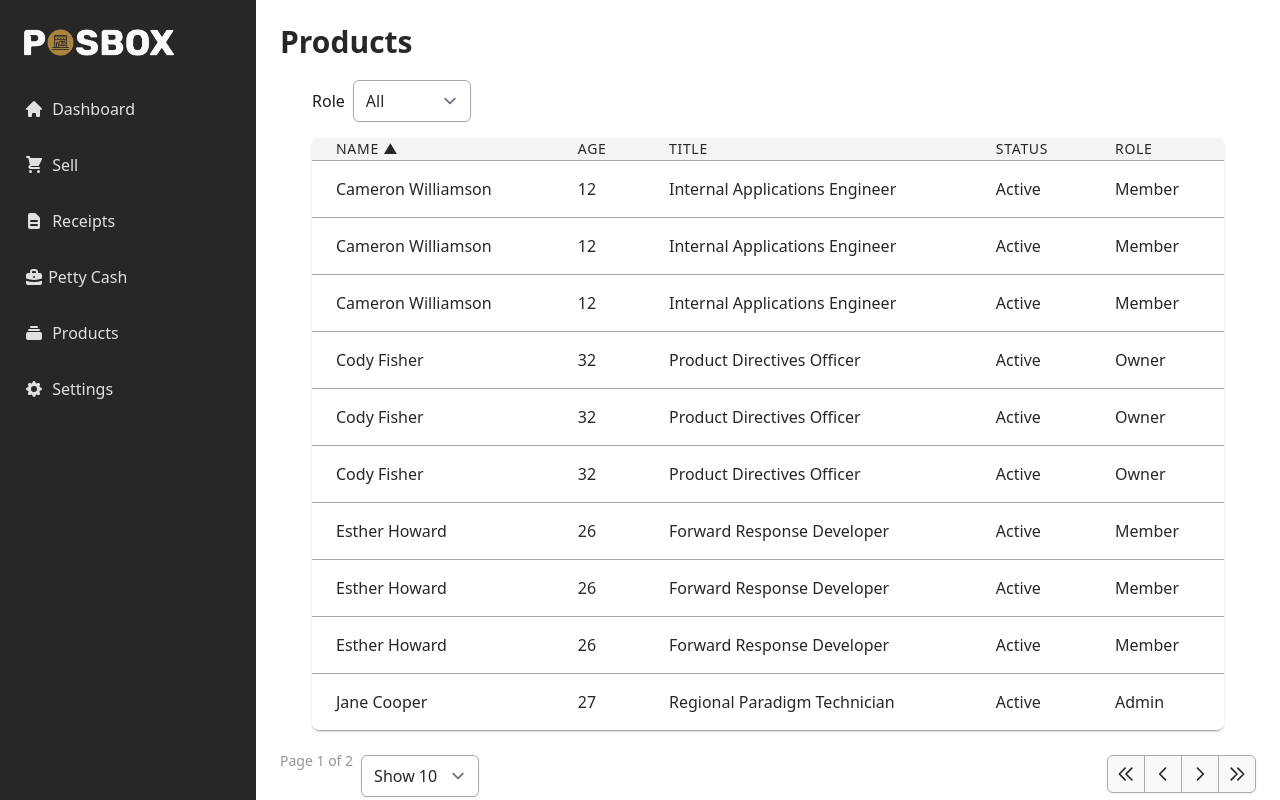
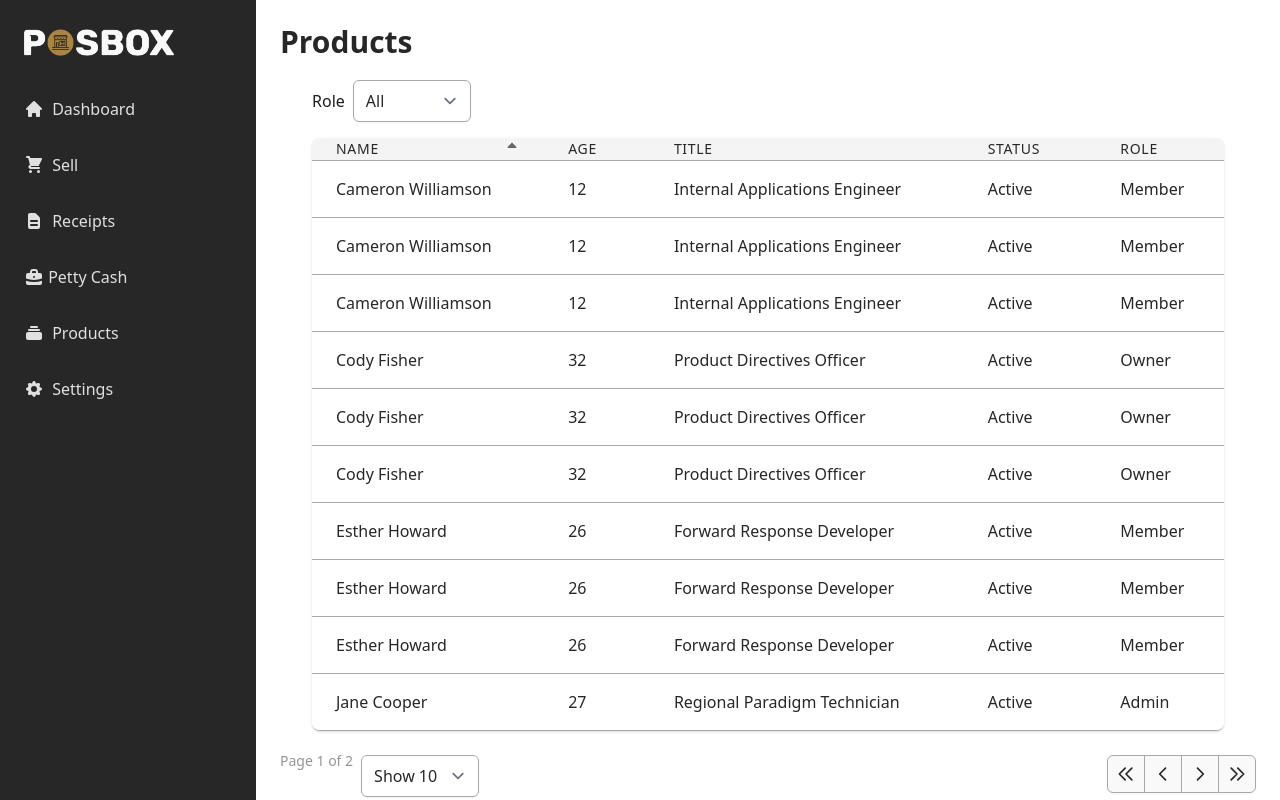
Before and after one commit to email2vimalraj/food-pos-app, a Next.js app: page /products in a window 1280 px wide. Both pictures are taken after a click on the element "NAME". Shown: the top 800 px of the page. Built offline with nearby package versions, Linux system fonts and the light colour scheme.

Commit message:
added sort icons

```diff
--- /dev/null
+++ b/components/icons.tsx
@@ -0,0 +1,54 @@
+type IconProps = {
+  className?: string;
+};
+
+export const SortIcon = ({ className }: IconProps) => {
+  return (
+    <svg
+      className={className}
+      stroke="currentColor"
+      fill="currentColor"
+      strokeWidth="0"
+      viewBox="0 0 320 512"
+      height="1em"
+      width="1em"
+      xmlns="http://www.w3.org/2000/svg"
+    >
+      <path d="M41 288h238c21.4 0 32.1 25.9 17 41L177 448c-9.4 9.4-24.6 9.4-33.9 0L24 329c-15.1-15.1-4.4-41 17-41zm255-105L177 64c-9.4-9.4-24.6-9.4-33.9 0L24 183c-15.1 15.1-4.4 41 17 41h238c21.4 0 32.1-25.9 17-41z"></path>
+    </svg>
+  );
+};
+
+export const SortUpIcon = ({ className }: IconProps) => {
+  return (
+    <svg
+      className={className}
+      stroke="currentColor"
+      fill="currentColor"
+      strokeWidth="0"
+      viewBox="0 0 320 512"
+      height="1em"
+      width="1em"
+      xmlns="http://www.w3.org/2000/svg"
+    >
+      <path d="M279 224H41c-21.4 0-32.1-25.9-17-41L143 64c9.4-9.4 24.6-9.4 33.9 0l119 119c15.2 15.1 4.5 41-16.9 41z"></path>
+    </svg>
+  );
+};
+
+export const SortDownIcon = ({ className }: IconProps) => {
+  return (
+    <svg
+      className={className}
+      stroke="currentColor"
+      fill="currentColor"
+      strokeWidth="0"
+      viewBox="0 0 320 512"
+      height="1em"
+      width="1em"
+      xmlns="http://www.w3.org/2000/svg"
+    >
+      <path d="M41 288h238c21.4 0 32.1 25.9 17 41L177 448c-9.4 9.4-24.6 9.4-33.9 0L24 329c-15.1-15.1-4.4-41 17-41z"></path>
+    </svg>
+  );
+};
--- a/components/table.tsx
+++ b/components/table.tsx
@@ -8,6 +8,7 @@ import {
   useTable
 } from 'react-table';
 import { Button, PageButton } from './button';
+import { SortDownIcon, SortIcon, SortUpIcon } from './icons';
 
 // This is a custom filter UI for selecting a unique option from list
 export const SelectColumnFilter = ({
@@ -147,12 +148,24 @@ const Table = ({ columns, data }: Props) => {
                         // we can add them into the header props
                         <th
                           scope="col"
-                          className="px-6 text-left text-sm font-medium text-shark-500 uppercase tracking-wider"
+                          className="group px-6 text-left text-sm font-medium text-shark-500 uppercase tracking-wider"
                           {...column.getHeaderProps(column.getSortByToggleProps())}
                         >
-                          {column.render('Header')}
-                          {/* Add a sort direction indicator */}
-                          <span>{column.isSorted ? (column.isSortedDesc ? ' ▼' : ' ▲') : ''}</span>
+                          <div className="flex items-center justify-between">
+                            {column.render('Header')}
+                            {/* Add a sort direction indicator */}
+                            <span>
+                              {column.isSorted ? (
+                                column.isSortedDesc ? (
+                                  <SortDownIcon className="w-4 h-4 text-shark-400" />
+                                ) : (
+                                  <SortUpIcon className="w-4 h-4 text-shark-400" />
+                                )
+                              ) : (
+                                <SortIcon className="w-4 h-4 text-shark-400 opacity-0 group-hover:opacity-100" />
+                              )}
+                            </span>
+                          </div>
                         </th>
                       ))}
                     </tr>
```
